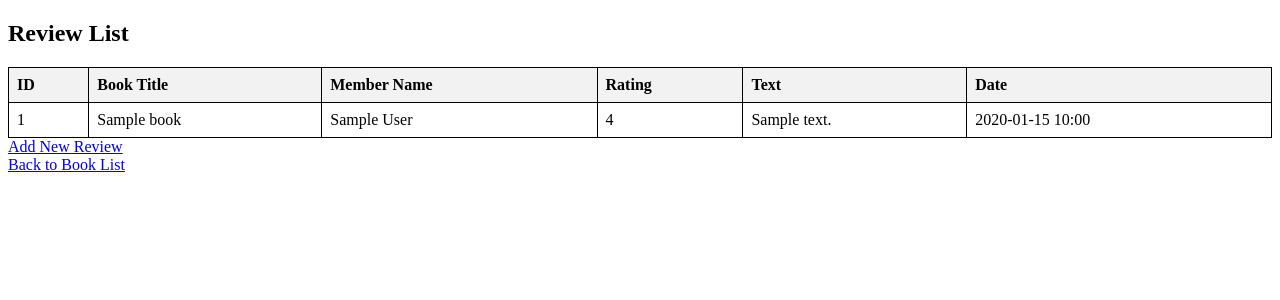
After one commit to klausware/OnlineLibraryDB, a Django app: page /reviews/ in a window 1280 px wide. The commit adds this page. Shown: the top 300 px of the page. Run offline with Django 5.2, Linux system fonts and the light colour scheme; tables that the repository leaves empty hold one stand-in row (values such as "Sample post").

Commit message:
Borrowers, Reviews, and Publishers Tables added

```diff
--- a/library/webapp/models.py
+++ b/library/webapp/models.py
@@ -1,4 +1,5 @@
 from django.db import models
+from datetime import date
 
 class Author(models.Model):
     name = models.CharField(max_length=255)
@@ -36,3 +37,31 @@ class Book(models.Model):
 
     def __str__(self):
         return self.title
+
+
+class Borrowing(models.Model):
+    book = models.ForeignKey(Book, on_delete=models.CASCADE, related_name='borrowings')
+    member = models.ForeignKey(Member, on_delete=models.CASCADE, related_name='borrowings')
+    borrow_date = models.DateField(default=date.today)
+    return_date = models.DateField(null=True, blank=True)  # Null allowed for books not yet returned
+
+    def __str__(self):
+        return f"{self.book.title} borrowed by {self.member.name}"
+
+class Review(models.Model):
+    book = models.ForeignKey(Book, on_delete=models.CASCADE, related_name='reviews')
+    member = models.ForeignKey(Member, on_delete=models.CASCADE, related_name='reviews')
+    rating = models.IntegerField()  # Assuming a rating out of 5 for simplicity
+    text = models.TextField()
+    created_at = models.DateTimeField(auto_now_add=True)
+
+    def __str__(self):
+        return f"Review by {self.member.name} on {self.book.title}"
+
+class Publisher(models.Model):
+    name = models.CharField(max_length=255)
+    address = models.CharField(max_length=255, blank=True)
+    website = models.URLField(blank=True)
+
+    def __str__(self):
+        return self.name
--- a/library/webapp/templates/webapp/book_list.html
+++ b/library/webapp/templates/webapp/book_list.html
@@ -23,6 +23,10 @@
     <a href="{% url 'book_create' %}">Add New Book</a>
     <a href="{% url 'author_list' %}">Authors List</a>
     <a href="{% url 'member_list' %}">Members List</a>
+    <a href="{% url 'borrowing_list' %}">Borrowing List</a>
+    <a href="{% url 'review_list' %}">Reviews</a>
+    <a href="{% url 'publisher_list' %}">Publisher List</a>
+
     <table>
         <tr>
             <th>Title</th>
--- /dev/null
+++ b/library/webapp/templates/webapp/review_list.html
@@ -0,0 +1,50 @@
+<!DOCTYPE html>
+<html>
+<head>
+    <title>Review List</title>
+    <style>
+        table {
+            width: 100%;
+            border-collapse: collapse;
+        }
+        th, td {
+            border: 1px solid black;
+            padding: 8px;
+            text-align: left;
+        }
+        th {
+            background-color: #f2f2f2;
+        }
+    </style>
+</head>
+<body>
+    <h2>Review List</h2>
+    <table>
+        <tr>
+            <th>ID</th>
+            <th>Book Title</th>
+            <th>Member Name</th>
+            <th>Rating</th>
+            <th>Text</th>
+            <th>Date</th>
+        </tr>
+        {% for review in reviews %}
+        <tr>
+            <td>{{ review.id }}</td>
+            <td>{{ review.book.title }}</td>
+            <td>{{ review.member.name }}</td>
+            <td>{{ review.rating }}</td>
+            <td>{{ review.text }}</td>
+            <td>{{ review.created_at|date:"Y-m-d H:i" }}</td>
+        </tr>
+        {% empty %}
+        <tr>
+            <td colspan="6">No reviews available.</td>
+        </tr>
+        {% endfor %}
+    </table>
+    <a href="{% url 'add_review' %}">Add New Review</a>
+    <br>
+    <a href="{% url 'book_list' %}">Back to Book List</a>
+</body>
+</html>
--- a/library/webapp/urls.py
+++ b/library/webapp/urls.py
@@ -11,5 +11,11 @@ urlpatterns = [
     path('members/', views.member_list, name='member_list'),
     path('members/add/', views.add_member, name='add_member'),
     path('members/edit/<int:pk>/', views.edit_member, name='edit_member'),
+    path('borrowings/', views.borrowing_list, name='borrowing_list'),
+    path('borrowings/add/', views.add_borrowing, name='add_borrowing'),
+    path('reviews/', views.review_list, name='review_list'),
+    path('reviews/add/', views.add_review, name='add_review'),
+    path('publishers/', views.publisher_list, name='publisher_list'),
+    path('publishers/add/', views.add_publisher, name='add_publisher'),
 
 ]
--- a/library/webapp/views.py
+++ b/library/webapp/views.py
@@ -6,6 +6,12 @@ from .models import Author
 from .forms import AuthorForm
 from .models import Member
 from .forms import MemberForm
+from .forms import Borrowing
+from .forms import BorrowingForm
+from .forms import Review
+from .forms import ReviewForm
+from .forms import Publisher
+from .forms import PublisherForm
 
 # Create your views here.
 
@@ -102,3 +108,48 @@ def edit_member(request, pk):
     else:
         form = MemberForm(instance=member)
     return render(request, 'webapp/edit_member.html', {'form': form})
+
+
+def borrowing_list(request):
+    borrowings = Borrowing.objects.all()
+    return render(request, 'webapp/borrowing_list.html', {'borrowings': borrowings})
+
+def add_borrowing(request):
+    if request.method == 'POST':
+        form = BorrowingForm(request.POST)
+        if form.is_valid():
+            form.save()
+            return redirect('borrowing_list')
+    else:
+        form = BorrowingForm()
+    return render(request, 'webapp/add_borrowing.html', {'form': form})
+
+def review_list(request):
+    reviews = Review.objects.all()
+    return render(request, 'webapp/review_list.html', {'reviews': reviews})
+
+def add_review(request):
+    if request.method == 'POST':
+        form = ReviewForm(request.POST)
+        if form.is_valid():
+            form.save()
+            return redirect('review_list')
+    else:
+        form = ReviewForm()
+    return render(request, 'webapp/add_review.html', {'form': form})
+
+def publisher_list(request):
+    publishers = Publisher.objects.all()
+    return render(request, 'webapp/publisher_list.html', {'publishers': publishers})
+
+def add_publisher(request):
+    if request.method == 'POST':
+        form = PublisherForm(request.POST)
+        if form.is_valid():
+            form.save()
+            return redirect('publisher_list')
+    else:
+        form = PublisherForm()
+    return render(request, 'webapp/add_publisher.html', {'form': form})
+
+# Add an edit_publisher view if needed
```
Also changed, not shown: library/webapp/admin.py (+6 -1 lines), library/webapp/forms.py (+26 -0 lines), library/webapp/templates/webapp/add_borrowing.html (added, +16 -0 lines), library/webapp/templates/webapp/add_publisher.html (added, +16 -0 lines), library/webapp/templates/webapp/add_review.html (added, +16 -0 lines), library/webapp/templates/webapp/borrowing_list.html (added, +48 -0 lines), library/webapp/templates/webapp/publisher_list.html (added, +46 -0 lines), library/webapp/migrations/0011_borrowing.py (added), library/webapp/migrations/0012_review.py (added), library/webapp/migrations/0013_publisher.py (added).
